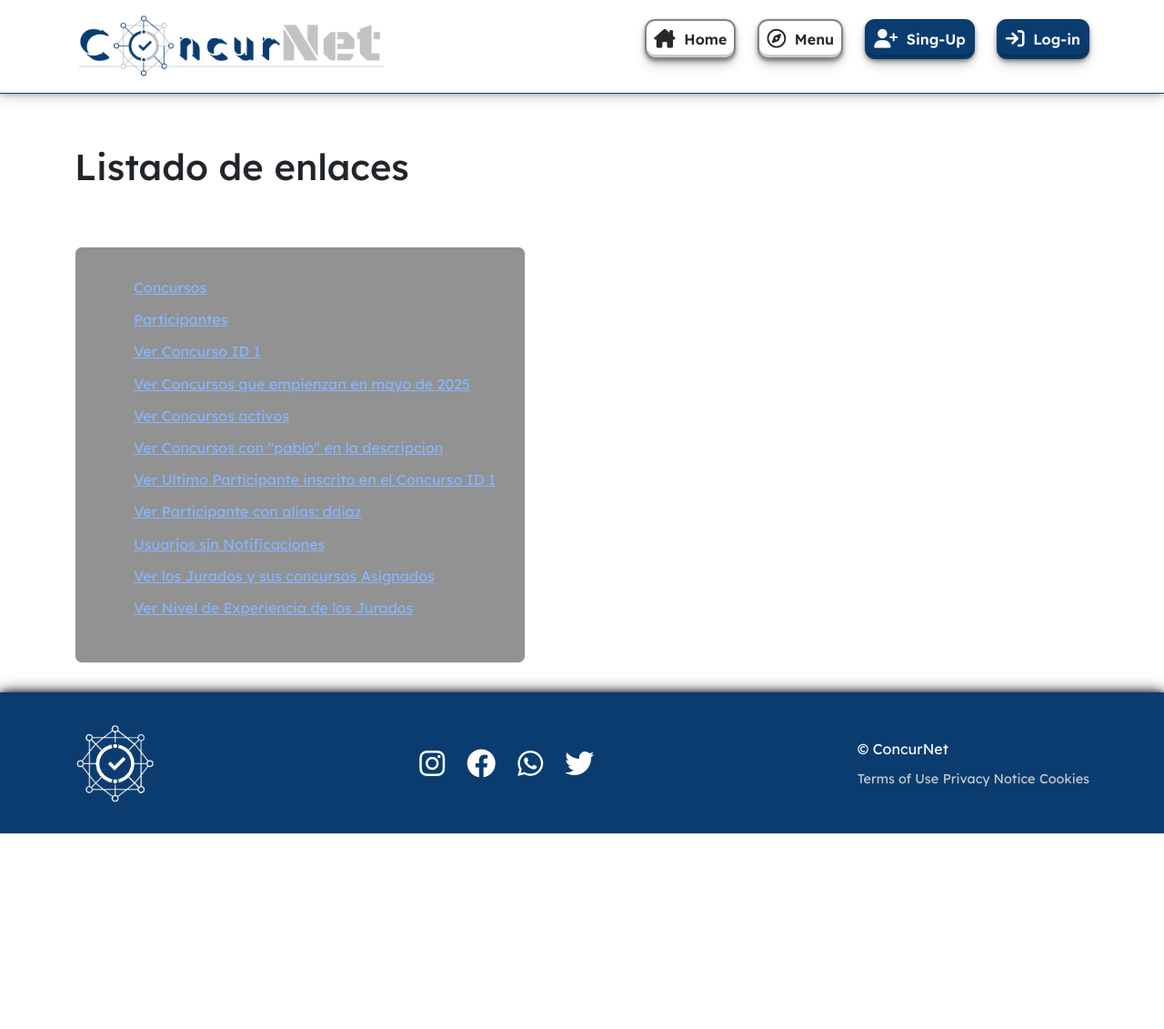
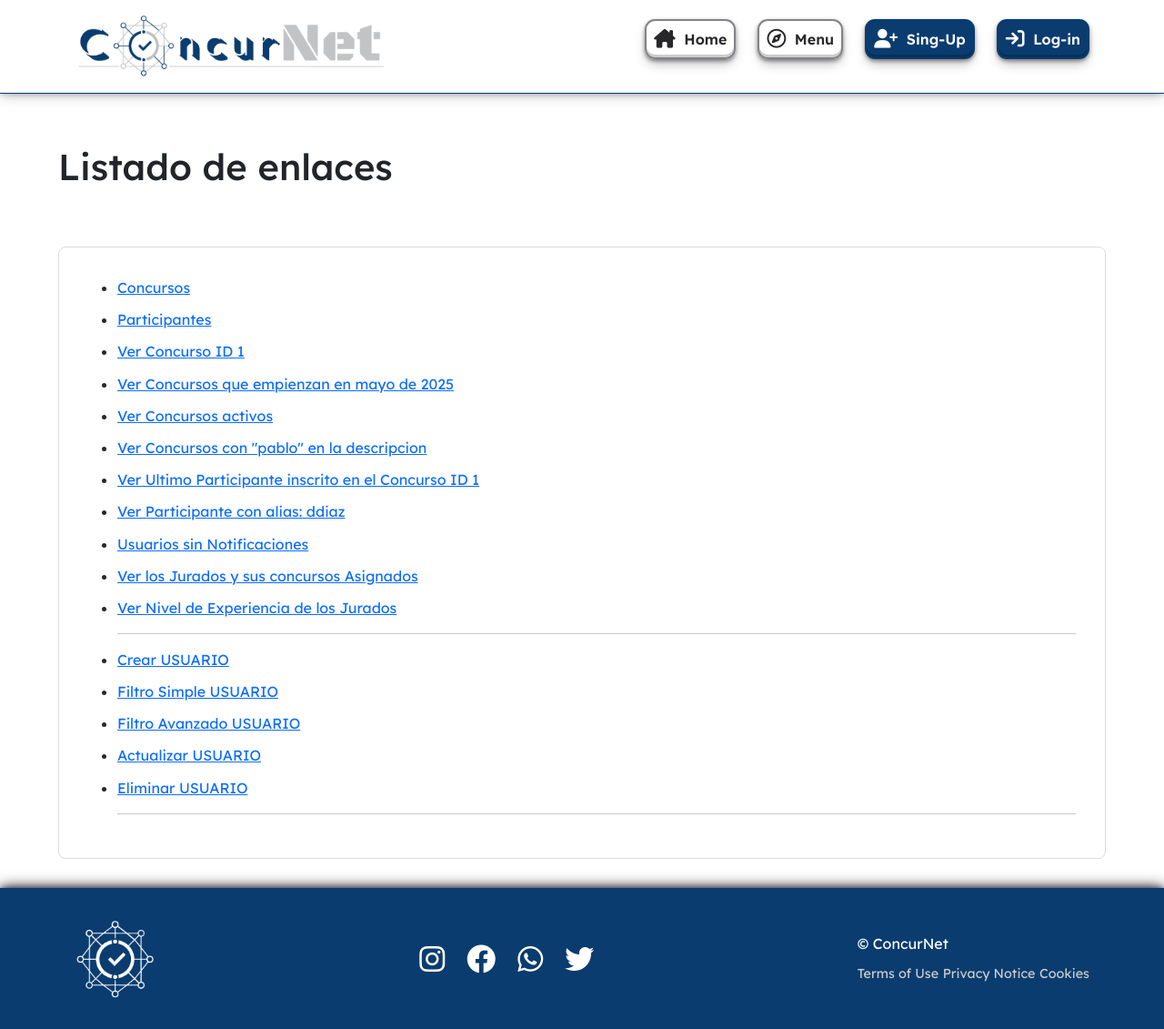
Before and after one commit to Manuel-Avecilla/Gestion_Concursos_Online, a Django app: page /menu in a window 1280 px wide. Shown: the whole page at 91% size. Before the commit the page ends 916 px from the top, so only its background shows below. Run offline with Django 5.2, Linux system fonts and the light colour scheme; some libraries are stand-ins or nearby versions.

Commit message:
Filtro Simple

```diff
--- a/app/Concursos_Online/static/css/base.css
+++ b/app/Concursos_Online/static/css/base.css
@@ -20,7 +20,7 @@ body {
 }
 
 /* CONTENEDOR GLOBAL */
-.container {
+.main-container {
     max-width: 1200px;
     width: 90%;
     margin: 0 auto;
--- a/app/Concursos_Online/static/css/darkmode.css
+++ b/app/Concursos_Online/static/css/darkmode.css
@@ -1,6 +1,6 @@
 @media (prefers-color-scheme: dark) {
 
-    body {
+    .general {
         background-color: #0f0f10;
         color: #e5e5e5;
     }
@@ -19,7 +19,7 @@
     main * {
         color: #e5e5e5;
     }
-    .placeholder {
+    .placeholder-menu {
         background: #1e1e20;
         border-color: #3b3b3d;
     }
--- a/app/Concursos_Online/static/css/main.css
+++ b/app/Concursos_Online/static/css/main.css
@@ -7,7 +7,7 @@ main {
     padding: 2rem 0;
 }
 
-.placeholder {
+.placeholder-menu {
     margin-top: 2rem;
     padding: 2rem;
     background: white;
@@ -15,6 +15,6 @@ main {
     border-radius: 8px;
 }
 
-.placeholder li {
+.placeholder-menu li {
     margin-bottom: 0.7rem;
 }
--- a/app/Concursos_Online/templates/base/base.html
+++ b/app/Concursos_Online/templates/base/base.html
@@ -29,13 +29,21 @@
     {% bootstrap_css %}
     {% bootstrap_javascript %}
 
-
 </head>
-<body>
+<body class="general">
 
     {% include "base/_header.html" %}
 
-    <main class="container">
+    {% if messages %}
+        {% for message in messages %}
+            <div class="alert alert-{{ message.tags }} alert-dismissible fade show" role="alert">
+                {{ message }}
+                <button type="button" class="btn-close" data-bs-dismiss="alert" aria-label="Close"></button>
+            </div>
+        {% endfor %}
+    {% endif %}
+
+    <main class="main-container">
         {% block cabecera %}
         {% endblock %}
 
--- a/app/Concursos_Online/templates/pages/menu.html
+++ b/app/Concursos_Online/templates/pages/menu.html
@@ -8,7 +8,7 @@
     <br>
 {% endblock %}
 {% block contenido %}
-    <div class="placeholder">
+    <div class="placeholder-menu">
         <ul>
             <li><a href="{% url 'lista_concursos' %}">Concursos</a></li>
             <li><a href="{% url 'participantes_listar' %}">Participantes</a></li>
@@ -21,6 +21,13 @@
             <li><a href="{% url 'usuarios_sin_notificar' %}">Usuarios sin Notificaciones</a></li>
             <li><a href="{% url 'dame_jurados' %}">Ver los Jurados y sus concursos Asignados</a></li>
             <li><a href="{% url 'metricas_experiencia_jurados' %}">Ver Nivel de Experiencia de los Jurados</a></li>
+            <hr>
+            <li><a href="{% url 'usuario_create' %}">Crear USUARIO</a></li>
+            <li><a href="{% url 'usuario_buscar' %}">Filtro Simple USUARIO</a></li>
+            <li><a href="{% url 'usuario_create' %}">Filtro Avanzado USUARIO</a></li>
+            <li><a href="{% url 'usuario_create' %}">Actualizar USUARIO</a></li>
+            <li><a href="{% url 'usuario_create' %}">Eliminar USUARIO</a></li>
+            <hr>
         </ul>
     </div>
 {% endblock %}
--- a/app/Concursos_Online/urls.py
+++ b/app/Concursos_Online/urls.py
@@ -23,7 +23,8 @@ urlpatterns = [
 
     #--------------CRUD--------------
     #---Usuario---
-    path('usuario/crear',views.usuario_create, name='usuario_create'),
+    path('usuario/crear/',views.usuario_create, name='usuario_create'),
+    path('usuario/buscar/',views.usuario_buscar, name='usuario_buscar'),
 
 ]
 
--- a/app/Concursos_Online/views.py
+++ b/app/Concursos_Online/views.py
@@ -325,12 +325,14 @@ def dame_participantes_concurso(request, id_concurso):
 
     return render(request,'participantes/lista_participantes.html',{'Participantes_Mostrar':participantes})
 
+
+
 #--------------------------------------------------------------------------------------------
 #                                          CRUD
 #--------------------------------------------------------------------------------------------
 
 #-------- USUARIO --------
-def usuario_create(request): # Metodo que controla el formulario
+def usuario_create(request): # Metodo que controla el tipo de formulario
 
     # Si la petición es GET se creará el formulario Vacío
     # Si la petición es POST se creará el formulario con Datos.
@@ -342,10 +344,10 @@ def usuario_create(request): # Metodo que controla el formulario
 
     if (request.method == "POST"):
 
-        libro_creado = crear_usuario_modelo(formulario)
+        usuario_creado = crear_usuario_modelo(formulario)
 
-        if(libro_creado):
-            messages.success(request, 'Se ha creado el Usuario '+formulario.cleaned_data.get('nombre_usuario')+" correctamente")
+        if(usuario_creado):
+            messages.success(request, 'Se ha creado el Usuario: [ '+formulario.cleaned_data.get('nombre_usuario')+" ] correctamente.")
             return redirect('home')
 
     return render(request, 'usuarios/crud/create_usuario.html',{'formulario':formulario})
@@ -363,7 +365,25 @@ def crear_usuario_modelo(formulario): # Metodo que crea en la base de datos
             print(error)
     return usuario_creado
 
+def usuario_buscar(request): # Busqueda Simple
+
+    texto = request.GET.get("textoBusqueda", "")  # vacio si no se envia nada
+
+    if texto:
+        usuarios = Usuario.objects.filter(
+            Q(nombre_usuario__icontains=texto) |
+            Q(correo__icontains=texto)
+        )
+    else:
+        usuarios = Usuario.objects.all()
+
+    return render(request,'usuarios/lista_usuarios.html',{'Usuarios_Mostrar': usuarios,'Texto_Busqueda': texto,})
+
+
 #--------------------------
+
+
+
 
 # Errores
 
```
Also changed, not shown: app/Concursos_Online/forms.py (+26 -1 lines), app/Concursos_Online/templates/usuarios/crud/buscar_usuarios.html (added, +20 -0 lines), app/Concursos_Online/templates/usuarios/lista_usuarios.html (+14 -0 lines).
